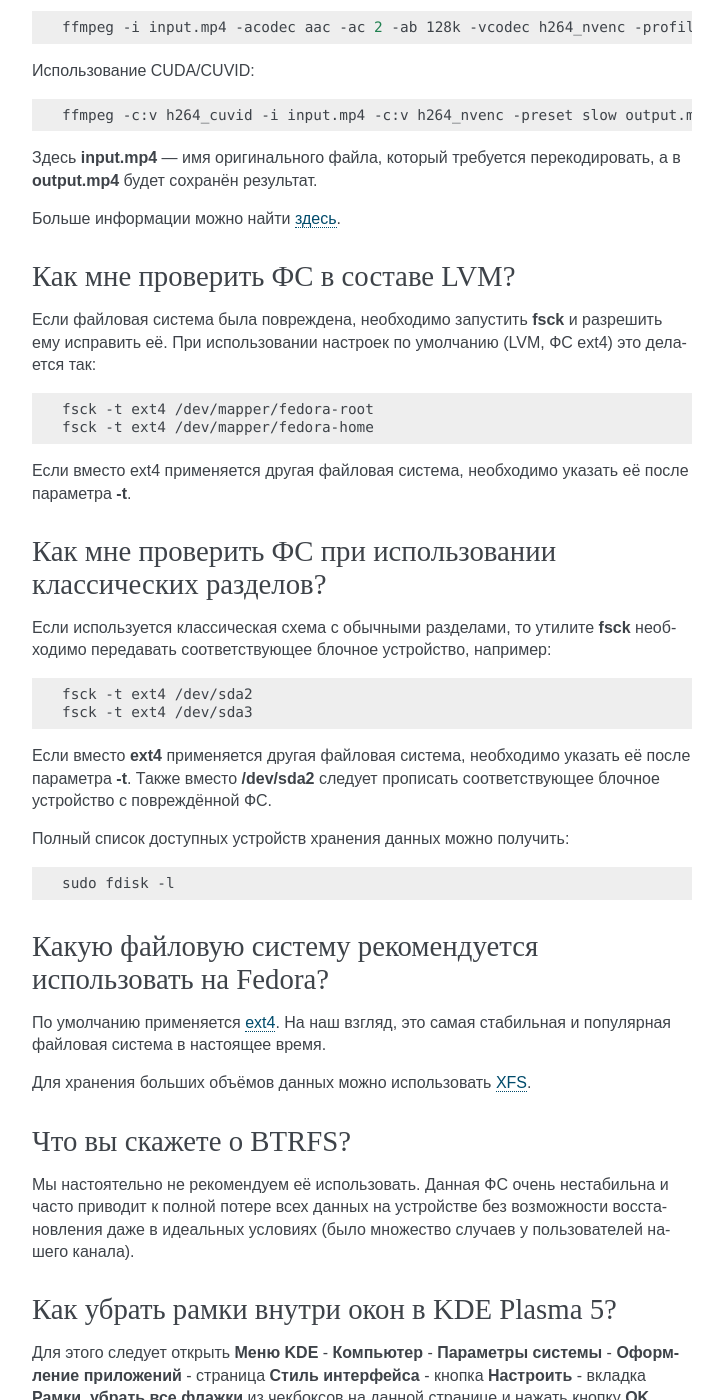
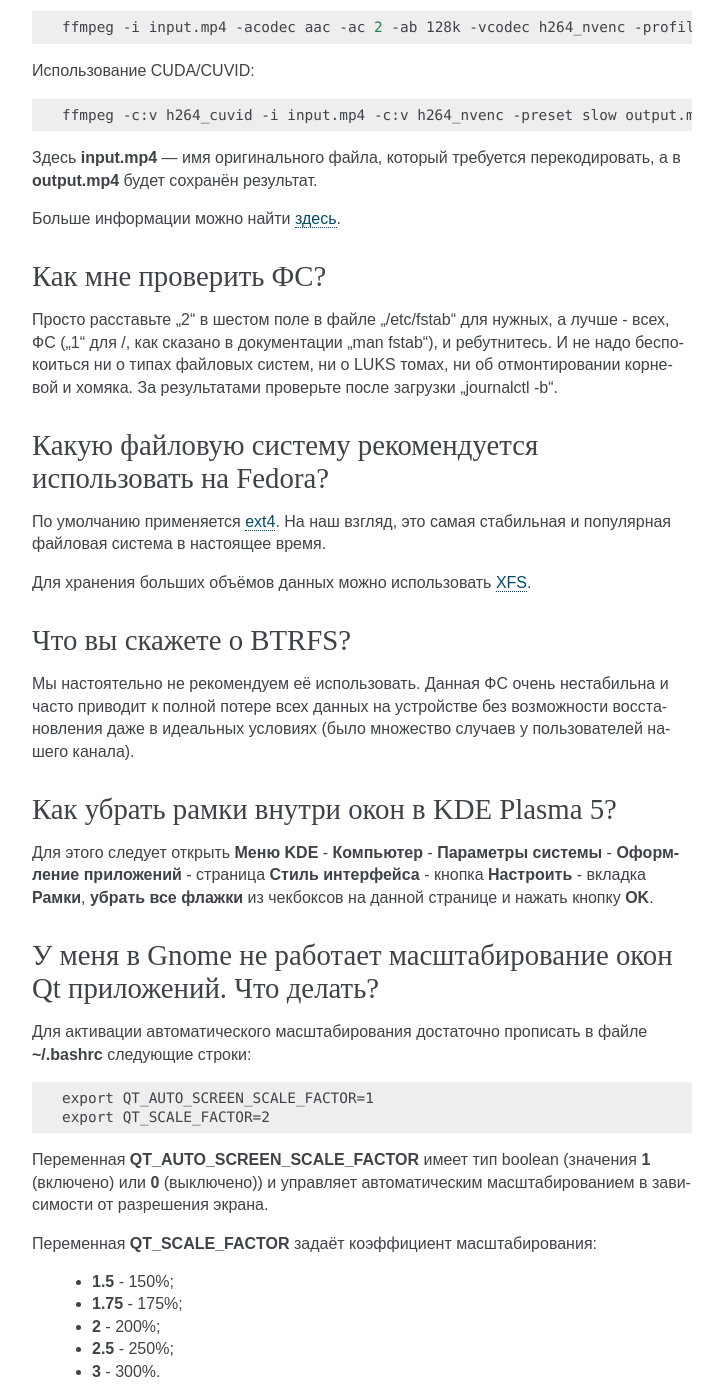
Before and after one commit to RussianFedora/FAQ, a Sphinx documentation site: the page built from source/using-system.rst, in a window 1280 px wide and 1400 px high, scrolled down 9081 px. Shown: the whole window, without its empty margins (388-1111 px from the left). Built offline with Sphinx 7.4.7, drawn with Linux system fonts in a browser that asks for light colours.

Commit message:
Use an easier way to check filesystems

```diff
--- a/source/using-system.rst
+++ b/source/using-system.rst
@@ -575,38 +575,10 @@
 .. index:: filesystem, check, проверка файловой системы
 .. _fs-check-lvm:
 
-Как мне проверить ФС в составе LVM?
-=======================================
+Как мне проверить ФС?
+=====================
 
-Если файловая система была повреждена, необходимо запустить **fsck** и разрешить ему исправить её. При использовании настроек по умолчанию (LVM, ФС ext4) это делается так:
-
-.. code-block:: bash
-
-    fsck -t ext4 /dev/mapper/fedora-root
-    fsck -t ext4 /dev/mapper/fedora-home
-
-Если вместо ext4 применяется другая файловая система, необходимо указать её после параметра **-t**.
-
-.. index:: filesystem, check, проверка файловой системы
-.. _fs-check-partitions:
-
-Как мне проверить ФС при использовании классических разделов?
-================================================================
-
-Если используется классическая схема с обычными разделами, то утилите **fsck** необходимо передавать соответствующее блочное устройство, например:
-
-.. code-block:: bash
-
-    fsck -t ext4 /dev/sda2
-    fsck -t ext4 /dev/sda3
-
-Если вместо **ext4** применяется другая файловая система, необходимо указать её после параметра **-t**. Также вместо **/dev/sda2** следует прописать соответствующее блочное устройство с повреждённой ФС.
-
-Полный список доступных устройств хранения данных можно получить:
-
-.. code-block:: bash
-
-    sudo fdisk -l
+Просто расставьте '2' в шестом поле в файле '/etc/fstab' для нужных, а лучше - всех, ФС ('1' для /, как сказано в документации 'man fstab'), и ребутнитесь. И не надо беспокоиться ни о типах файловых систем, ни о LUKS томах, ни об отмонтировании корневой и хомяка. За результатами проверьте после загрузки 'journalctl -b'.
 
 .. index:: file system, выбор файловой системы, файловая система
 .. _fs-selection:
```
